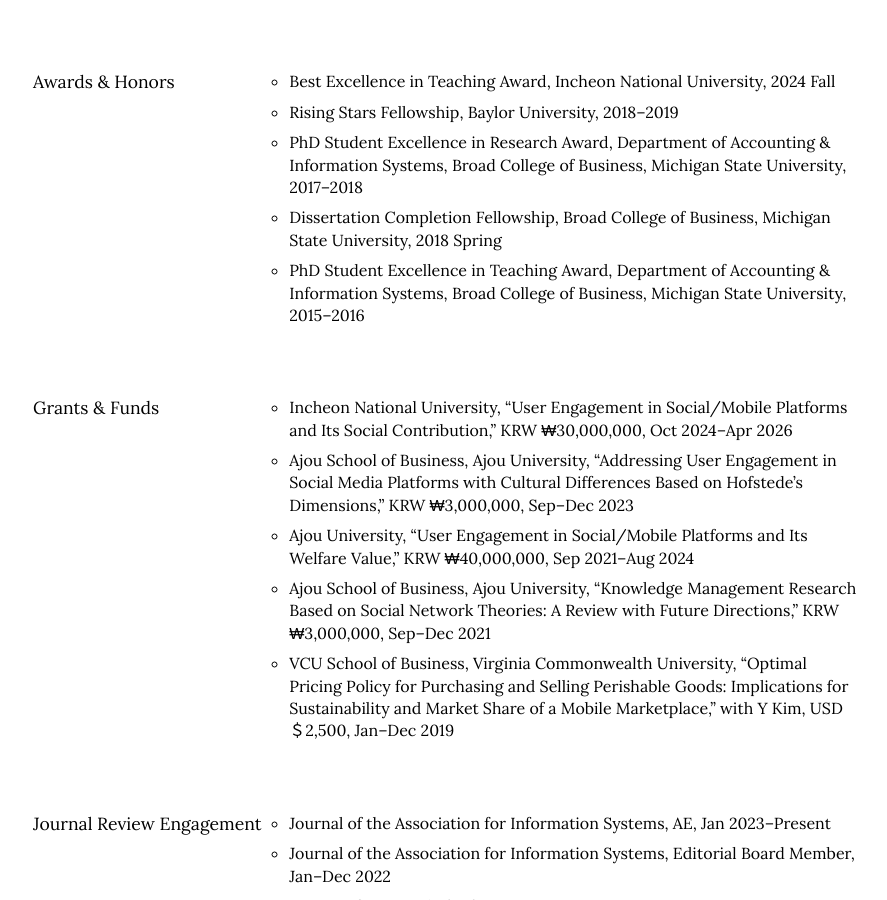
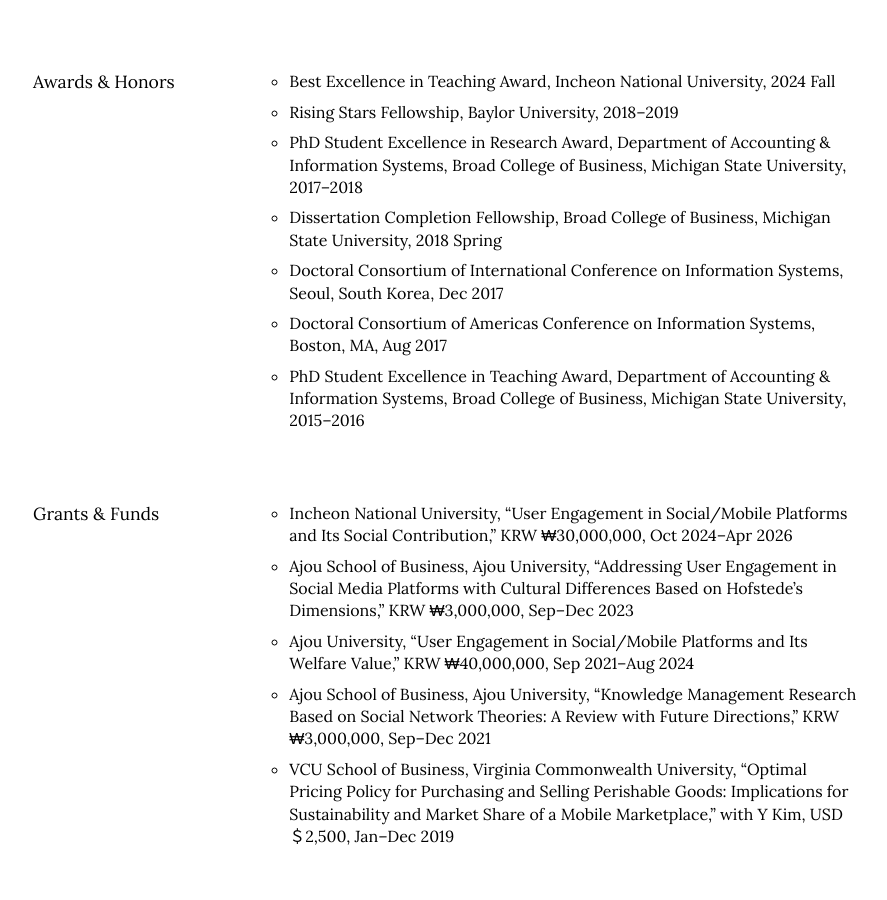
Before and after one commit to istaehun/taehun, a Jekyll site: the page built from engagement.html, in a window 1280 px wide and 900 px high, scrolled down 2318 px. Shown: the whole window, without its empty margins (187-1074 px from the left). Built offline with Jekyll 4.4.1, drawn with Linux system fonts in a browser that asks for light colours; nearby versions of some CDN libraries.

Commit message:
Update engagement.yml

```diff
--- a/_data/engagement.yml
+++ b/_data/engagement.yml
@@ -49,6 +49,8 @@
       - "Rising Stars Fellowship, Baylor University, 2018–2019"
       - "PhD Student Excellence in Research Award, Department of Accounting & Information Systems, Broad College of Business, Michigan State University, 2017–2018"
       - "Dissertation Completion Fellowship, Broad College of Business, Michigan State University, 2018 Spring"
+      - "Doctoral Consortium of International Conference on Information Systems, Seoul, South Korea, Dec 2017"
+      - "Doctoral Consortium of Americas Conference on Information Systems, Boston, MA, Aug 2017"
       - "PhD Student Excellence in Teaching Award, Department of Accounting & Information Systems, Broad College of Business, Michigan State University, 2015–2016"
   -
     title: Grants & Funds
```
